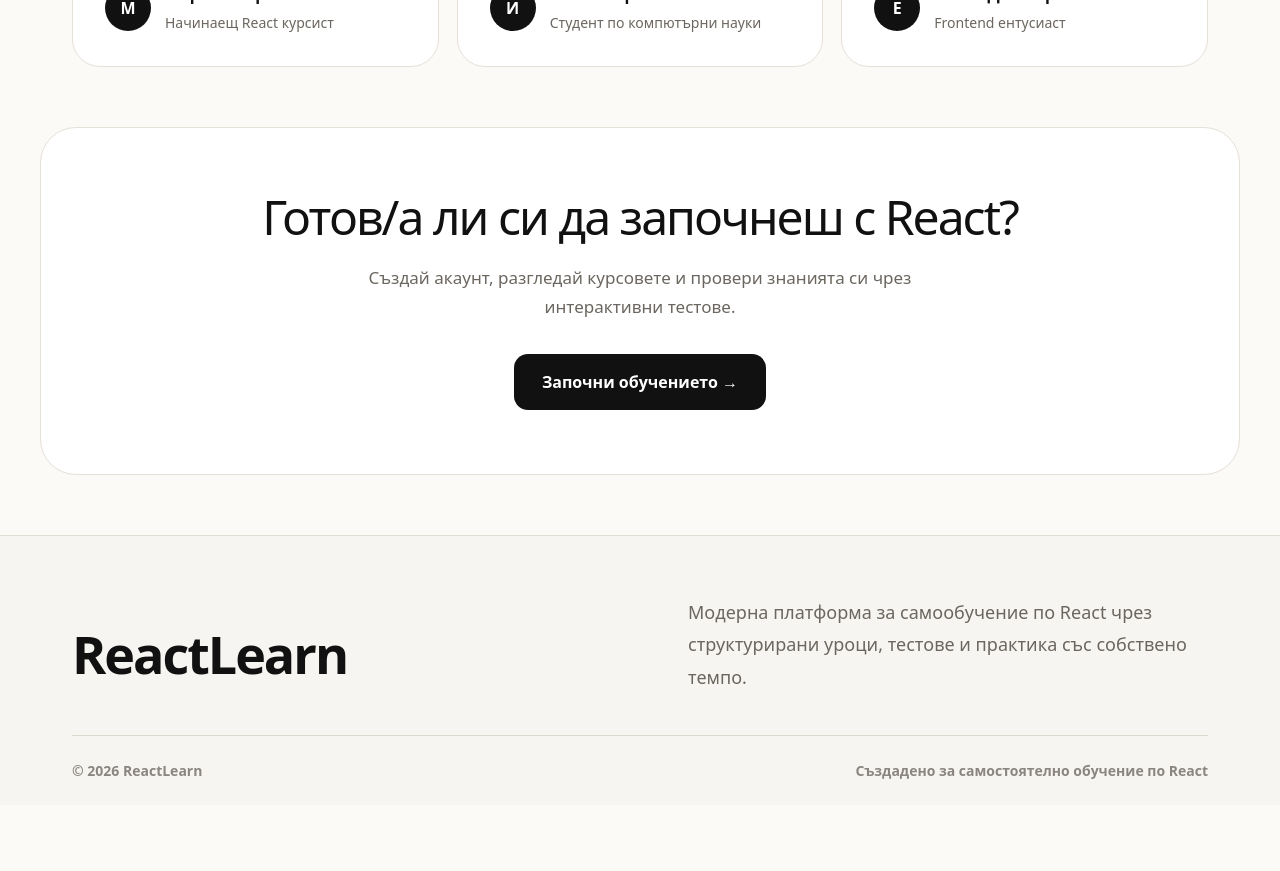
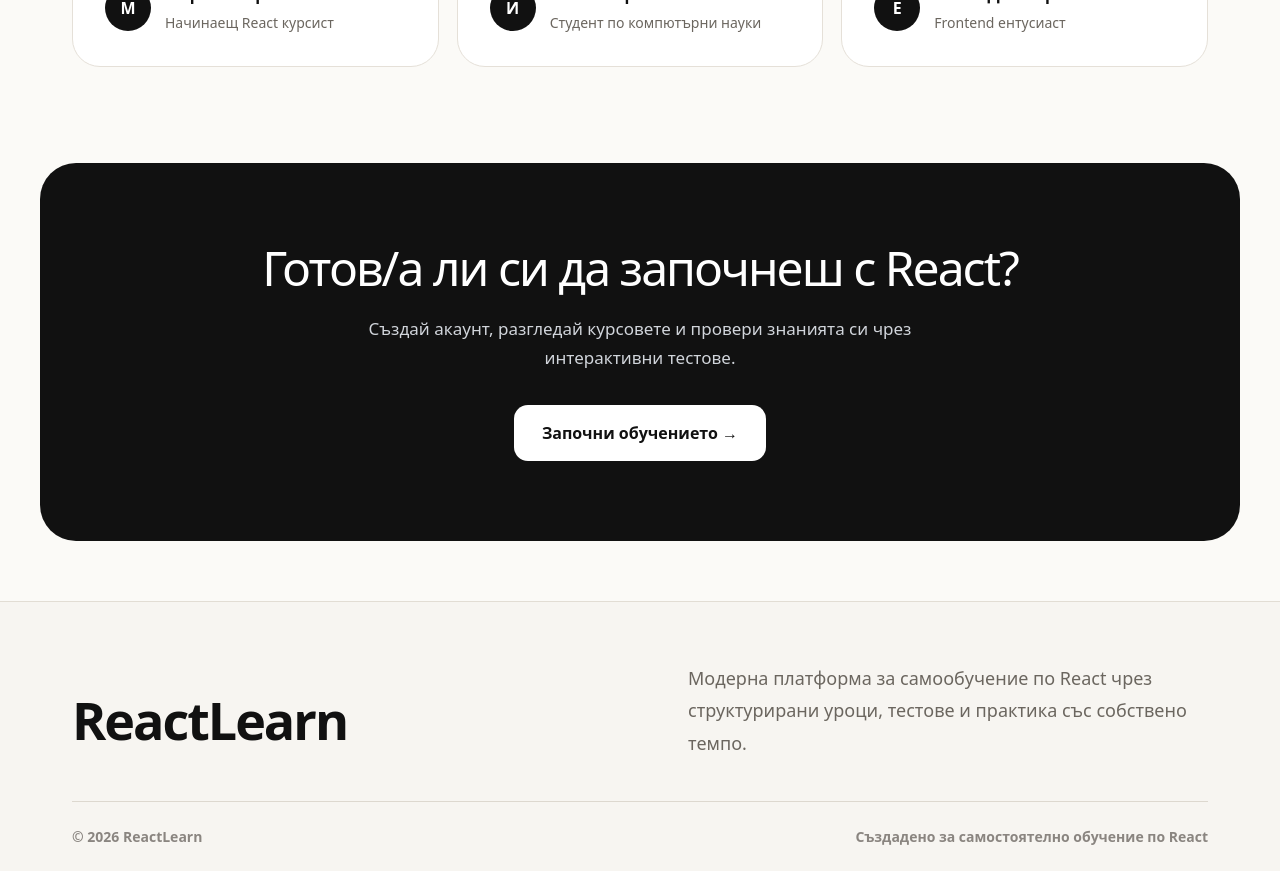
Before and after one commit to IvannIvannov/react-diploma-project, a React (Vite) app in the folder client/: page / in a window 1280 px wide. Shown: the part 2500-3371 px from the top of the page. Before the commit the page ends 3305 px from the top, so only its background shows below. Built offline with nearby package versions, Linux system fonts and the light colour scheme.

Commit message:
restore dark CTA section and finalize homepage layout styling

```diff
--- a/client/src/pages/Home.css
+++ b/client/src/pages/Home.css
@@ -309,34 +309,33 @@
 .cta-section {
   max-width: 1200px;
 
-  margin: -20px auto 0;
-  padding: 64px 32px;
+  margin: 16px auto 0;
+  padding: 80px 32px;
 
   text-align: center;
 
-  background: #fff;
-  border: 1px solid #e5e0d8;
+  background: #111;
   border-radius: 36px;
 }
 
 .cta-section h2 {
-  color: #111;
+  color: #fff;
 }
 
 .cta-section p {
   max-width: 620px;
   margin: 22px auto 32px;
 
-  color: #6b665f;
+  color: #d1d5db;
 }
 
 .cta-section .primary-button {
-  background: #111;
-  color: #fff;
+  background: #fff;
+  color: #111;
 }
 
 .cta-section .primary-button:hover {
-  background: #000;
+  background: #f3f4f6;
 }
 
 .feedback-grid {
```
